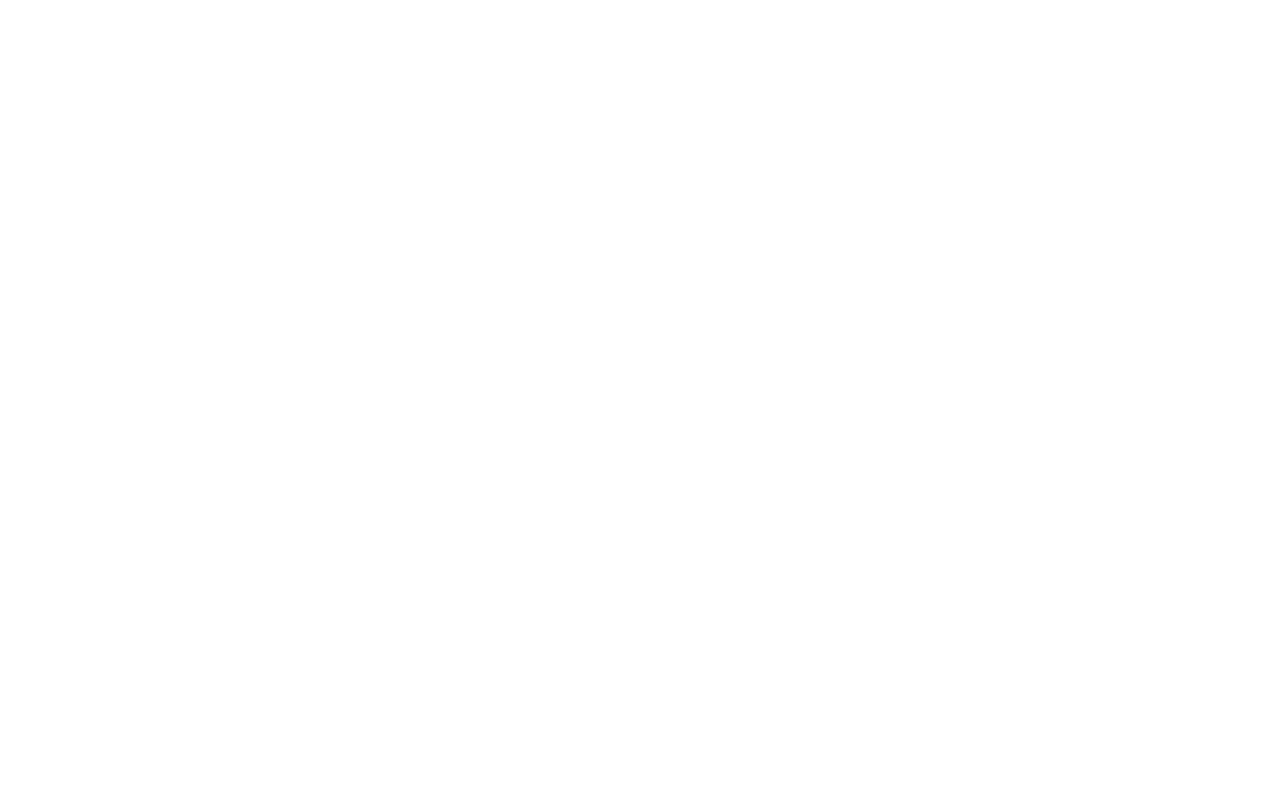
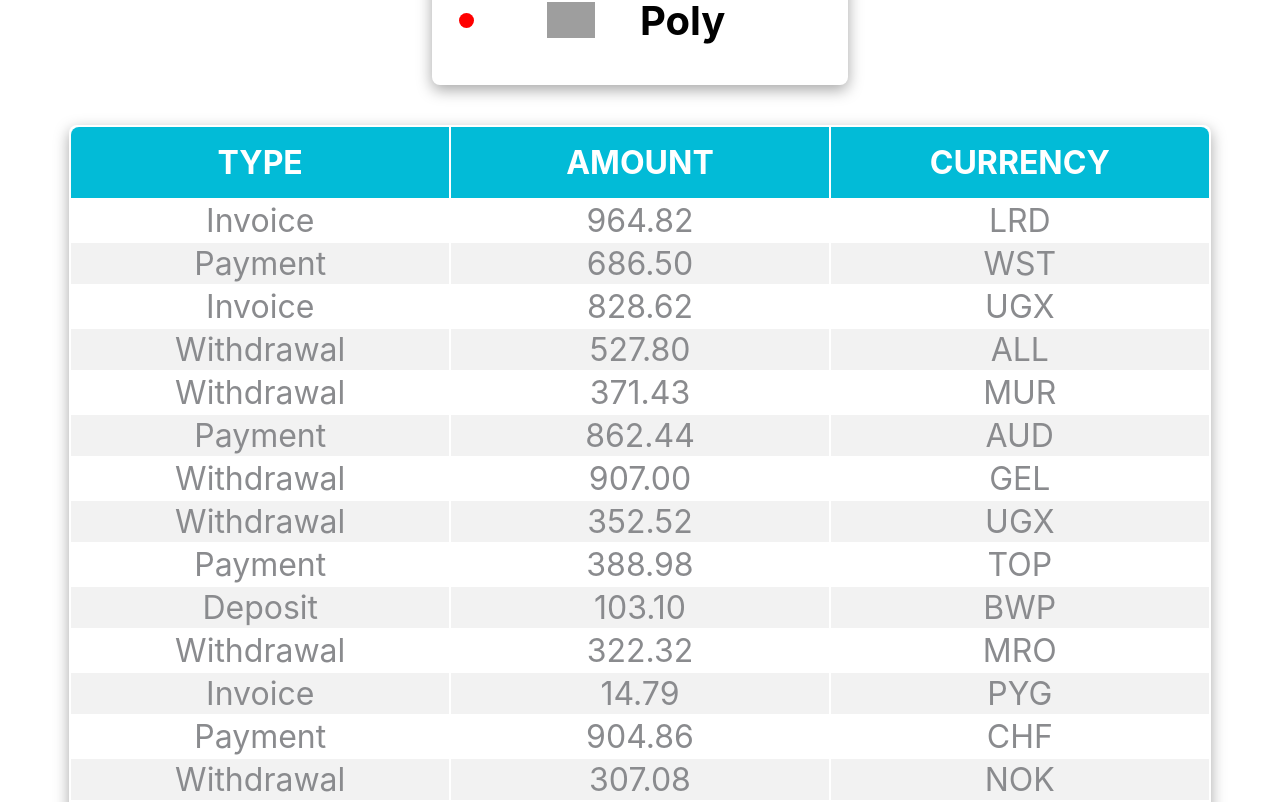
Before and after one commit to Cryosphere/goit-react-hw-01-components, a React (Create React App) app: page / in a window 1280 px wide. Shown: the part 1418-2220 px from the top of the page. Before the commit the page ends 1151 px from the top, so only its background shows below. Built offline with nearby package versions, Linux system fonts and the light colour scheme; grey boxes are pictures that could not be loaded.

Commit message:
Add TransactionHistory component and its styles

```diff
--- a/src/components/App.jsx
+++ b/src/components/App.jsx
@@ -2,7 +2,6 @@
   return (
     <div
       style={{
-        height: '100vh',
         display: 'flex',
         flexDirection: 'column',
         justifyContent: 'center',
--- /dev/null
+++ b/src/components/transaction-hystory/TransactionHistory.module.css
@@ -0,0 +1,48 @@
+.transactionHistoryTable {
+    margin: 5vh auto;
+    box-shadow: rgba(0, 0, 0, 0.35) 0px 5px 15px;
+    border-radius: 0.5rem;
+}
+
+.headersRow {
+    font-size: 1.5rem;
+    text-align: center;
+}
+
+.columnHeader {
+    width: 30%;
+    padding: 1rem 5rem;
+    background-color: #02bbd7;
+    color: #fff;
+    font-size: 2rem;
+    text-transform: uppercase;
+    text-align: center;
+}
+
+.columnHeader:first-child {
+    border-radius: 0.5rem 0 0 0;
+}
+
+.columnHeader:last-child {
+    border-radius: 0 0.5rem 0 0;
+}
+
+.valuesRow:last-child .transactionData:first-child {
+    border-radius: 0 0 0 0.5rem;
+}
+
+.valuesRow:last-child .transactionData:last-child {
+    border-radius: 0 0 0.5rem 0;
+}
+
+.valuesRow {
+    width: 33%;
+    color: #8a8b8e;
+    font-size: 2rem;
+    text-align: center;
+    text-transform: capitalize;
+}
+
+.valuesRow:nth-child(even) {
+    background-color: #f2f2f2;
+}
--- /dev/null
+++ b/src/components/transaction-hystory/TransactionHystory.jsx
@@ -0,0 +1,34 @@
+import PropTypes from 'prop-types';
+import css from './TransactionHistory.module.css';
+
+export const TransactionHistory = ({ items }) => (
+  <table className={css.transactionHistoryTable}>
+    <thead className={css.hederRow}>
+      <tr className={css.valuesRow}>
+        <th className={css.columnHeader}>Type</th>
+        <th className={css.columnHeader}>Amount</th>
+        <th className={css.columnHeader}>Currency</th>
+      </tr>
+    </thead>
+    <tbody>
+      {items.map(item => (
+        <tr key={item.id} className={css.valuesRow}>
+          <td className={css.transactionData}>{item.type}</td>
+          <td className={css.transactionData}>{item.amount}</td>
+          <td className={css.transactionData}>{item.currency}</td>
+        </tr>
+      ))}
+    </tbody>
+  </table>
+);
+
+TransactionHistory.protoType = {
+  items: PropTypes.arrayOf(
+    PropTypes.shape({
+      id: PropTypes.number.isRequired,
+      type: PropTypes.string.isRequired,
+      amount: PropTypes.number.isRequired,
+      currency: PropTypes.number.isRequired,
+    })
+  ).isRequired,
+};
--- /dev/null
+++ b/src/components/transaction-hystory/transactions.json
@@ -0,0 +1,122 @@
+[
+  {
+    "id": "1e0700a2-5183-4291-85cc-2065a036a683",
+    "type": "invoice",
+    "amount": "964.82",
+    "currency": "LRD"
+  },
+  {
+    "id": "a30f821b-4d25-4ff0-abdd-e340b3f0dd2b",
+    "type": "payment",
+    "amount": "686.50",
+    "currency": "WST"
+  },
+  {
+    "id": "44dca67a-8e5a-4798-bf8e-b15efd4e1abd",
+    "type": "invoice",
+    "amount": "828.62",
+    "currency": "UGX"
+  },
+  {
+    "id": "ea8ed3dc-2b68-4a53-905a-53ecb0adef33",
+    "type": "withdrawal",
+    "amount": "527.80",
+    "currency": "ALL"
+  },
+  {
+    "id": "ea76146a-0b00-4b80-bc02-a8c822176712",
+    "type": "withdrawal",
+    "amount": "371.43",
+    "currency": "MUR"
+  },
+  {
+    "id": "63ca02f9-d637-46b5-9237-f3b24425e029",
+    "type": "payment",
+    "amount": "862.44",
+    "currency": "AUD"
+  },
+  {
+    "id": "ed0263e8-59a5-4bf1-87e0-2bb88e53dc34",
+    "type": "withdrawal",
+    "amount": "907.00",
+    "currency": "GEL"
+  },
+  {
+    "id": "6013bad0-750c-4691-8bc2-d8f2b43969c4",
+    "type": "withdrawal",
+    "amount": "352.52",
+    "currency": "UGX"
+  },
+  {
+    "id": "252c7be4-8b06-4fa7-8d42-61fb835b70d5",
+    "type": "payment",
+    "amount": "388.98",
+    "currency": "TOP"
+  },
+  {
+    "id": "4eaab41b-b967-40ac-82ed-85fc66f646f1",
+    "type": "deposit",
+    "amount": "103.10",
+    "currency": "BWP"
+  },
+  {
+    "id": "9648a350-8469-42d5-8bf3-18090de5fe67",
+    "type": "withdrawal",
+    "amount": "322.32",
+    "currency": "MRO"
+  },
+  {
+    "id": "9c5c25fb-1a95-4b2f-8d1f-4c4426d677cc",
+    "type": "invoice",
+    "amount": "14.79",
+    "currency": "PYG"
+  },
+  {
+    "id": "43ef232c-80e9-4d6f-b48a-b22405620de3",
+    "type": "payment",
+    "amount": "904.86",
+    "currency": "CHF"
+  },
+  {
+    "id": "5161682e-e620-4019-ab0a-24ceb10fbd20",
+    "type": "withdrawal",
+    "amount": "307.08",
+    "currency": "NOK"
+  },
+  {
+    "id": "7b119d71-42e6-4c42-a141-6818b07bb9ff",
+    "type": "invoice",
+    "amount": "275.07",
+    "currency": "AWG"
+  },
+  {
+    "id": "a4f65722-65c4-4c28-b1f4-b8ed988bb205",
+    "type": "deposit",
+    "amount": "213.10",
+    "currency": "STD"
+  },
+  {
+    "id": "c6e5784b-0ca3-48d6-86e5-b5128af5a523",
+    "type": "invoice",
+    "amount": "116.11",
+    "currency": "CUP CUC"
+  },
+  {
+    "id": "c9ebed6a-3a02-4b49-ac0d-0534b51f2bfd",
+    "type": "invoice",
+    "amount": "878.67",
+    "currency": "HKD"
+  },
+  {
+    "id": "a4a98b0e-b22c-438b-9f83-de2df52110c8",
+    "type": "invoice",
+    "amount": "725.03",
+    "currency": "UYU UYI"
+  },
+  {
+    "id": "b39bfa7a-0166-4c47-94d6-87d20590f746",
+    "type": "payment",
+    "amount": "405.45",
+    "currency": "MDL"
+  }
+]
--- a/src/index.js
+++ b/src/index.js
@@ -12,6 +12,9 @@
 import { FriendList } from 'components/friend-list/FriendList';
 import friends from './components/friend-list/friends.json';
 
+import { TransactionHistory } from 'components/transaction-hystory/TransactionHystory';
+import items from './components/transaction-hystory/transactions.json';
+
 ReactDOM.createRoot(document.getElementById('root')).render(
   <React.StrictMode>
     <App>
@@ -24,6 +27,7 @@
       />
       <Statistics title="Upload stats" stats={data} />
       <FriendList friends={friends} />
+      <TransactionHistory items={items} />
     </App>
   </React.StrictMode>
 );
```
